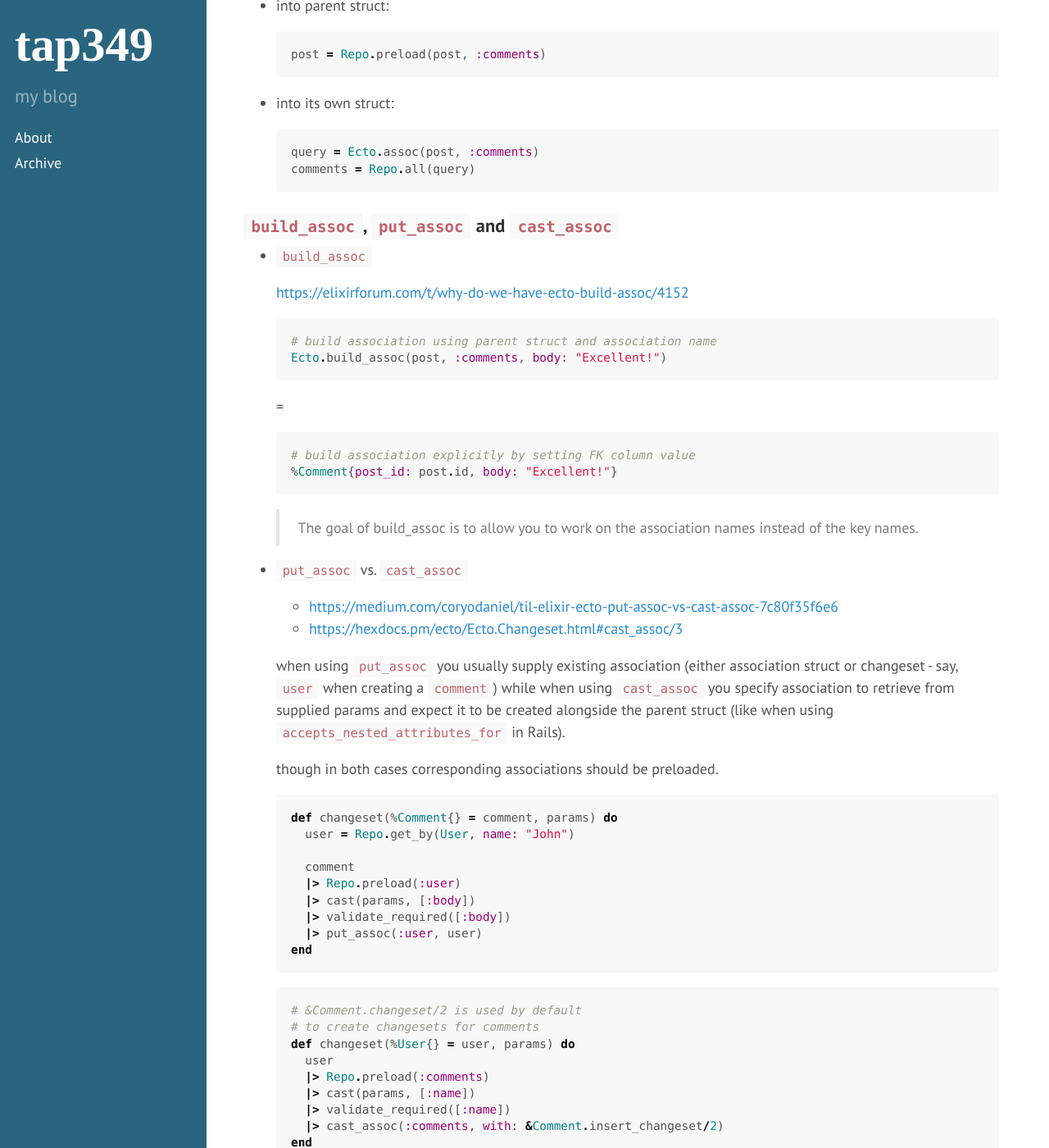
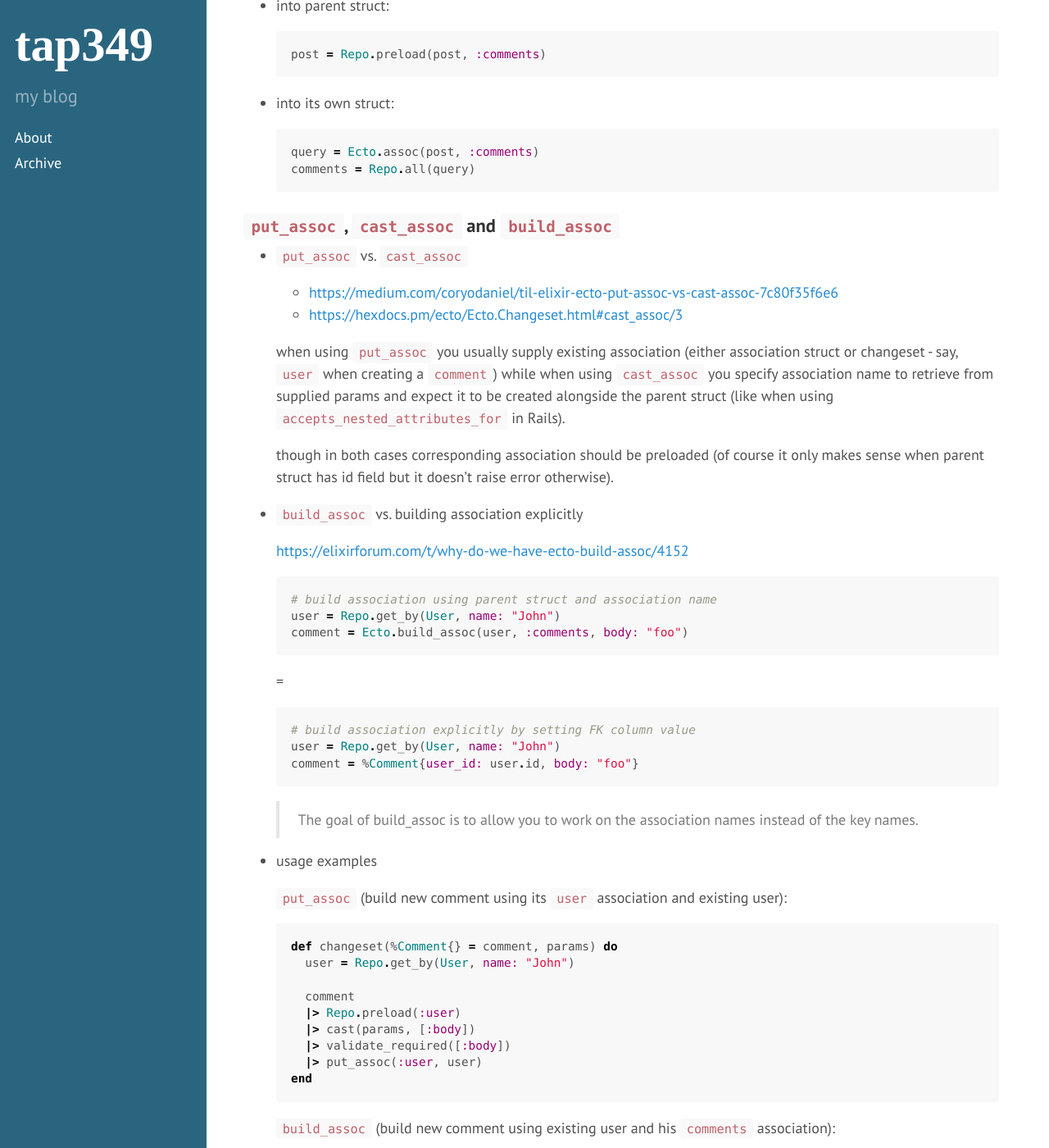
Before and after one commit to tap349/tap349.github.io, a Jekyll site: the page built from _posts/2017-07-27-phoenix-ecto.md, in a window 1280 px wide and 1400 px high, scrolled down 2622 px. Shown: the whole window at 82% size. Built offline with Jekyll 4.4.1, drawn with Linux system fonts in a browser that asks for light colours; some of the changed text lies outside the part shown.

Commit message:
update 2017-07-29_01:05:17

````diff
--- a/_posts/2017-07-27-phoenix-ecto.md
+++ b/_posts/2017-07-27-phoenix-ecto.md
@@ -114,26 +114,7 @@ associations can be loaded in:
   comments = Repo.all(query)
   ```
 
-### `build_assoc`, `put_assoc` and `cast_assoc`
-
-- `build_assoc`
-
-  <https://elixirforum.com/t/why-do-we-have-ecto-build-assoc/4152>
-
-  ```elixir
-  # build association using parent struct and association name
-  Ecto.build_assoc(post, :comments, body: "Excellent!")
-  ```
-
-  =
-
-  ```elixir
-  # build association explicitly by setting FK column value
-  %Comment{post_id: post.id, body: "Excellent!"}
-  ```
-
-  > The goal of build_assoc is to allow you to work on the association names
-  > instead of the key names.
+### `put_assoc`, `cast_assoc` and `build_assoc`
 
 - `put_assoc` vs. `cast_assoc`
 
@@ -142,11 +123,38 @@ associations can be loaded in:
 
   when using `put_assoc` you usually supply existing association (either
   association struct or changeset - say, `user` when creating a `comment`)
-  while when using `cast_assoc` you specify association to retrieve from
-  supplied params and expect it to be created alongside the parent struct
+  while when using `cast_assoc` you specify association name to retrieve
+  from supplied params and expect it to be created alongside the parent struct
   (like when using `accepts_nested_attributes_for` in Rails).
 
-  though in both cases corresponding associations should be preloaded.
+  though in both cases corresponding association should be preloaded
+  (of course it only makes sense when parent struct has id field but
+  it doesn't raise error otherwise).
+
+- `build_assoc` vs. building association explicitly
+
+  <https://elixirforum.com/t/why-do-we-have-ecto-build-assoc/4152>
+
+  ```elixir
+  # build association using parent struct and association name
+  user = Repo.get_by(User, name: "John")
+  comment = Ecto.build_assoc(user, :comments, body: "foo")
+  ```
+
+  =
+
+  ```elixir
+  # build association explicitly by setting FK column value
+  user = Repo.get_by(User, name: "John")
+  comment = %Comment{user_id: user.id, body: "foo"}
+  ```
+
+  > The goal of build_assoc is to allow you to work on
+  > the association names instead of the key names.
+
+- usage examples
+
+  `put_assoc` (build new comment using its `user` association and existing user):
 
   ```elixir
   def changeset(%Comment{} = comment, params) do
@@ -160,6 +168,21 @@ associations can be loaded in:
   end
   ```
 
+  `build_assoc` (build new comment using existing user and his `comments` association):
+
+  ```elixir
+  def changeset(%Comment{} = comment, params) do
+    user = Repo.get_by(User, name: "John")
+
+    user
+    |> build_assoc(:comments)
+    |> cast(params, [:body])
+    |> validate_required([:body])
+  end
+  ```
+
+  `cast_assoc` (build new user with new comments to save them all later in one go):
+
   ```elixir
   # &Comment.changeset/2 is used by default
   # to create changesets for comments
@@ -172,7 +195,7 @@ associations can be loaded in:
   end
   ```
 
-  it's better to extract working with `Repo` from `changeset` function:
+  NOTE: it's better to extract working with repo out of `changeset` function:
 
   ```elixir
   # in comment controller or context:
@@ -183,6 +206,7 @@ associations can be loaded in:
   |> Repo.preload(:user)
   |> Comment.changeset(params)
   |> Ecto.Changeset.put_assoc(:user, user)
+  |> Repo.insert!
 
   # in comment schema:
 
````
